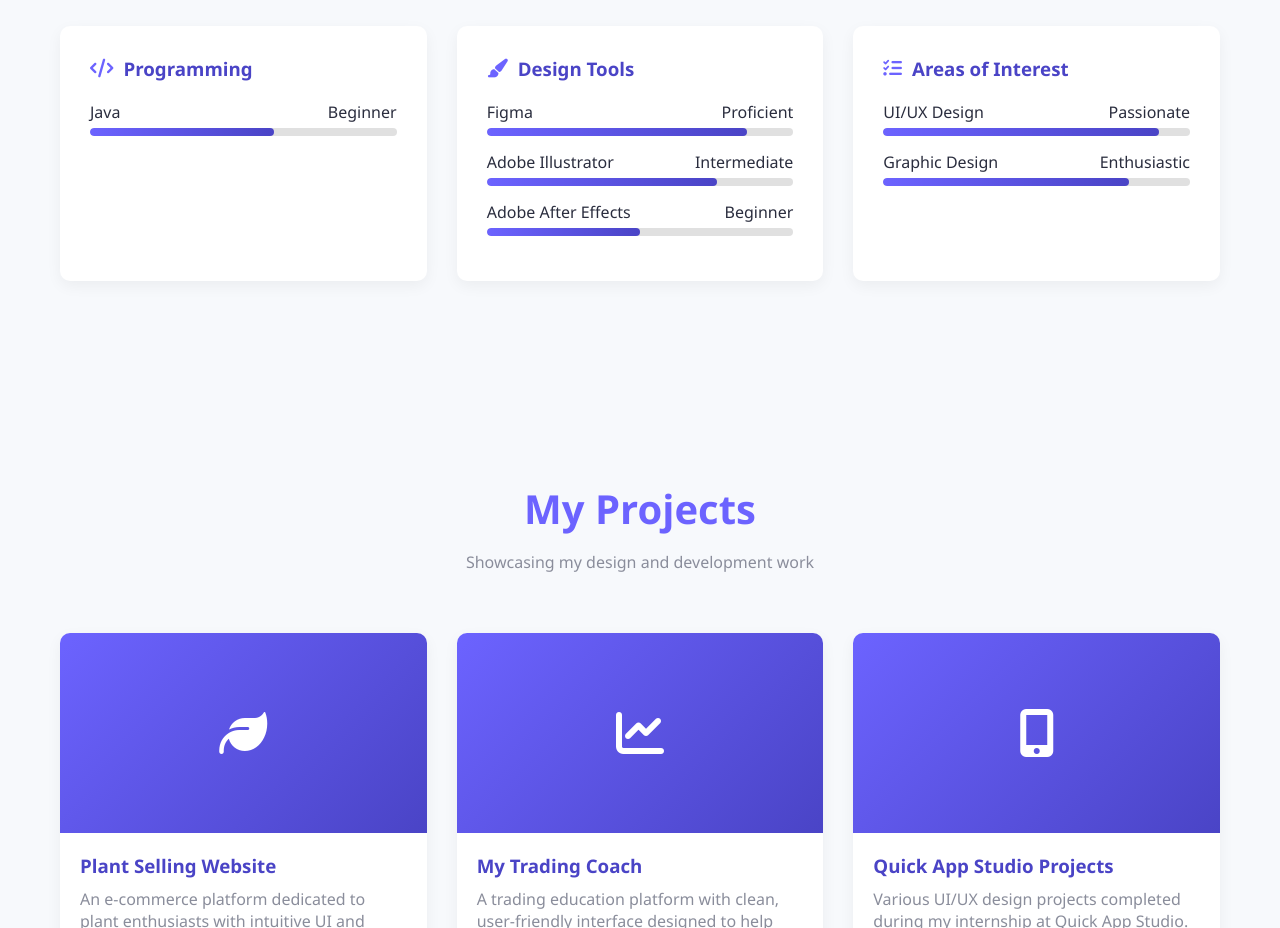
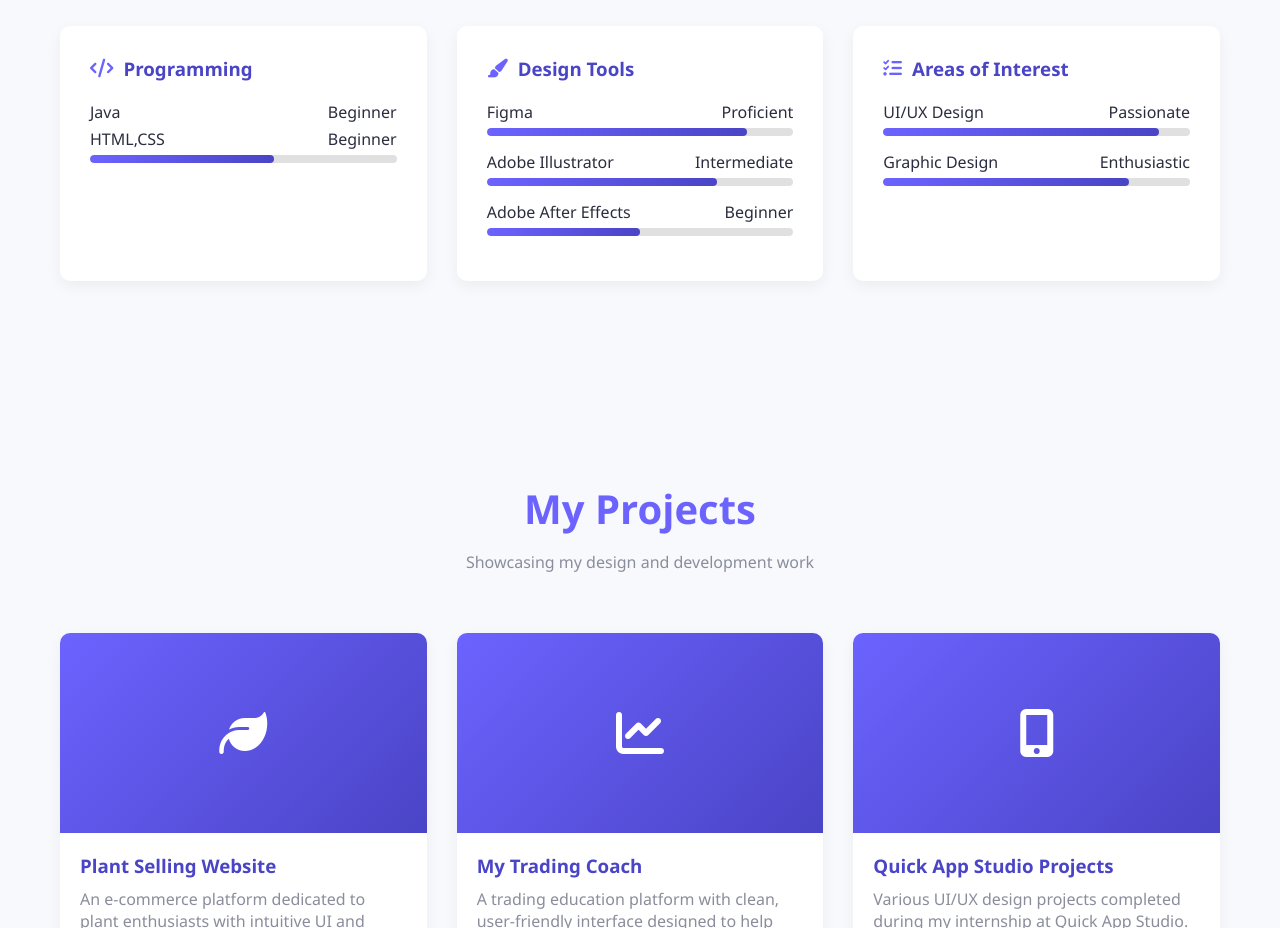
Before and after one commit to Karthick0602/Karthiick06.github.io, a plain HTML site: page index.html in a window 1280 px wide. Shown: the part 3020-3948 px from the top of the page. Drawn offline with nearby package versions, Linux system fonts and the light colour scheme.

Commit message:
Update index.html

```diff
--- a/index.html
+++ b/index.html
@@ -626,6 +626,10 @@
                             <span>Java</span>
                             <span>Beginner</span>
                         </div>
+                        <div class="skill-info">
+                            <span>HTML,CSS</span>
+                            <span>Beginner</span>
+                        </div>
                         <div class="skill-bar">
                             <div class="skill-progress" data-width="60"></div>
                         </div>
```
